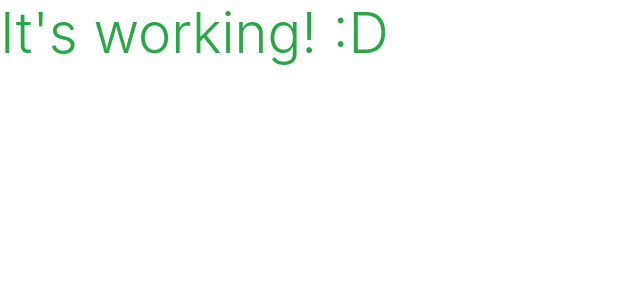
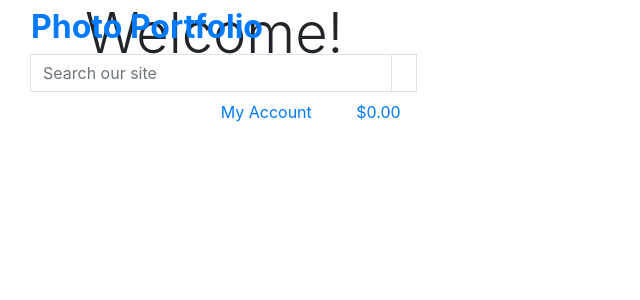
Before and after one commit to Vlad-404/photo-portfolio, a Django app: template home/templates/home/index.html in a window 1280 px wide. Shown: the top 300 px of the page, without its empty margins (0-640 px from the left). Run offline with Django 3.2, Linux system fonts and the light colour scheme; the template is opened without the code that fills it, so the values that code supplies are empty; parts of the project's set-up code (start-up, migrations or seed data) failed here and were passed over.

Commit message:
Added home page header

```diff
--- a/home/templates/home/index.html
+++ b/home/templates/home/index.html
@@ -1,6 +1,22 @@
 {% extends "base.html" %}
 {% load static %}
 
+{% block page_header %}
+    <div class="container header-container">
+        <div class="row">
+            <div class="col"></div>
+        </div>
+    </div>
+{% endblock %}
+
 {% block content %}
-<h1 class="display-4 text-success">It's working! :D</h1>
+    <div class="container h-100">
+        <div class="row h-100">
+            <div class="col-7 col-md-6 my-auto">
+                <h1 class="display-4 logo-font text-black">
+                    Welcome!
+                </h1>
+            </div>
+        </div>
+    </div>
 {% endblock %}
--- a/templates/base.html
+++ b/templates/base.html
@@ -36,7 +36,69 @@
 
 
   <body>
-    <header class="container-fluid fixed-top"></header>
+    <header class="container-fluid fixed-top">
+        <div class="row">
+            <div class="col-12 col-lg-4 my-auto py-1 py-lg-0 text-center text-lg-left">
+                <a href="{% url 'home' %}" class="nav-link main-logo-link">
+                    <h2 class="logo-font text-black my-0"><strong>Photo Portfolio</strong></h2>
+                </a>
+            </div>
+        </div>
+
+        <div class="col-12 col-lg-4 my-auto py-1 py-lg-0">
+            <form method="GET" action="">
+                <div class="input-group w-100">
+                    <input class="form-control border border-black rounded-0" type="text" name="q" placeholder="Search our site">
+                    <div class="input-group-append">
+                        <button class="form-control btn btn-black border border-black rounded-0" type="submit">
+                            <span class="icon">
+                                <i class="fas fa-search"></i>
+                            </span>
+                        </button>
+                    </div>
+                </div>
+            </form>
+        </div>
+
+        <div class="col-12 col-lg-4 my-auto py-1 py-lg-0">
+            <ul class="list-inline list-unstyled text-center text-lg-right my-0">
+                <li class="list-inline-item dropdown">
+                    <a class="text-black nav-link" href="#" id="user-options" data-toggle="dropdown" aria-haspopup="true" aria-expanded="false">
+                        <div class="text-center">
+                            <div><i class="fas fa-user fa-lg"></i></div>
+                            <p class="my-0">My Account</p>
+                        </div>
+                    </a>
+                    <div class="dropdown-menu border-0" aria-labelledby="user-options">
+                        {% if request.user.is_authenticated %}
+                            {% if request.user.is_superuser %}
+                                <a href="" class="dropdown-item">Manage Photos</a>
+                            {% endif %}
+                            <a href="" class="dropdown-item">My Profile</a>
+                            <a href="{% url 'account_logout' %}" class="dropdown-item">Logout</a>
+                        {% else %}
+                            <a href="{% url 'account_signup' %}" class="dropdown-item">Register</a>
+                            <a href="{% url 'account_login' %}" class="dropdown-item">Login</a>
+                        {% endif %}
+                    </div>
+                </li>
+                <li class="list-inline-item">
+                    <a class="{% if grand_total %}text-info font-weight-bold{% else %}text-black{% endif %} nav-link" href="">
+                        <div class="text-center">
+                            <div><i class="fas fa-shopping-bag fa-lg"></i></div>
+                            <p class="my-0">
+                                {% if grand_total %}
+                                    ${{ grand_total|floatformat:2 }}
+                                {% else %}
+                                    $0.00
+                                {% endif %}
+                            </p>
+                        </div>
+                    </a>
+                </li>
+            </ul>
+        </div>
+    </header>
 
     {% if messages %}
     <div class="message-container"></div>
```
